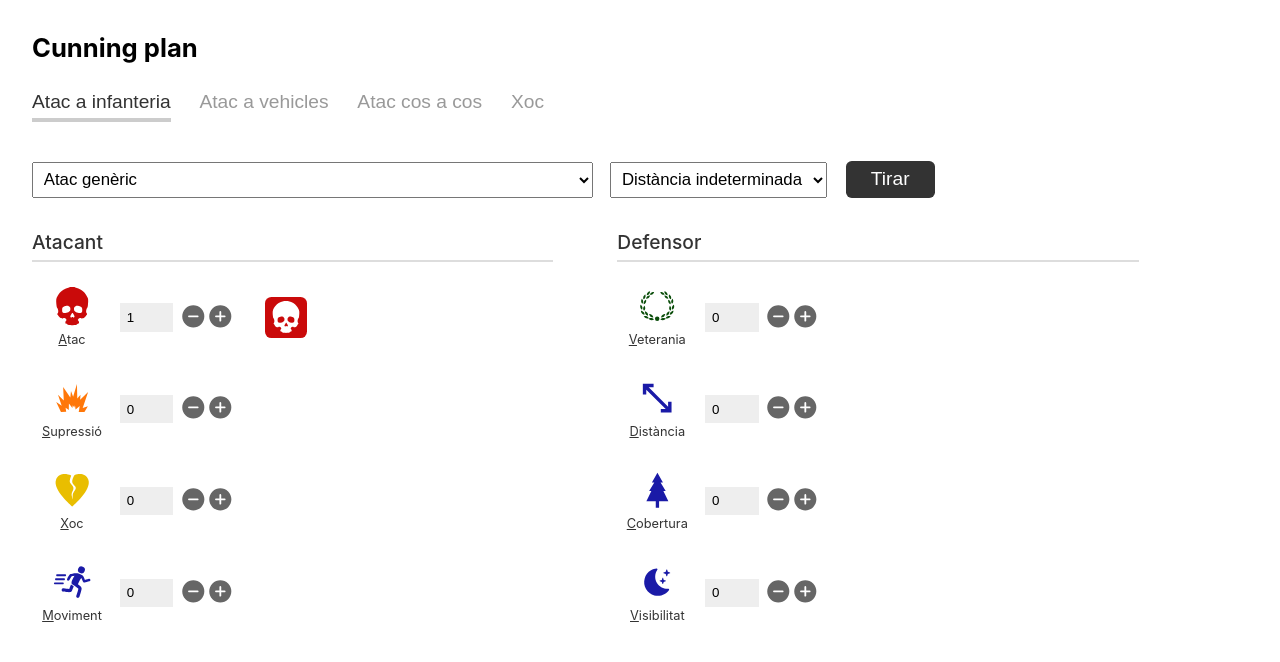
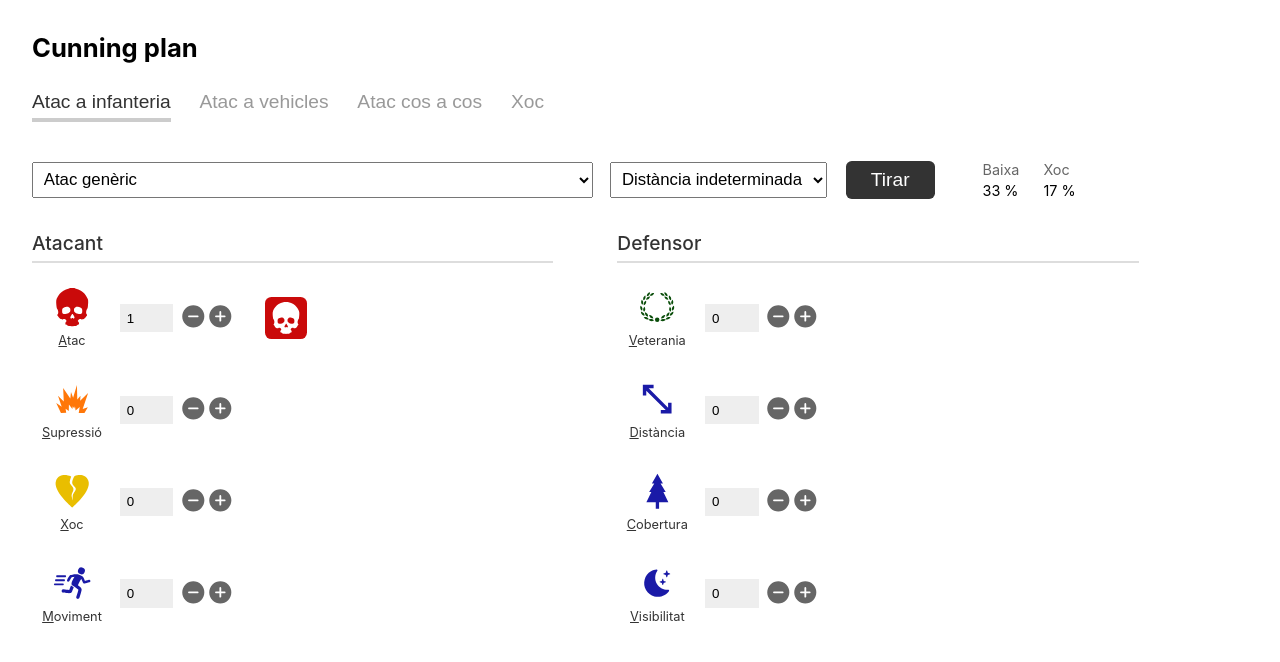
Before and after one commit to marticongost/cunning-plan, a React (Create React App) app: page / in a window 1280 px wide. Shown: the top 662 px of the page. Built offline with nearby package versions, Linux system fonts and the light colour scheme.

Commit message:
Added roll result predictions

```diff
--- a/src/AttackSimulator.js
+++ b/src/AttackSimulator.js
@@ -81,8 +81,23 @@ export default function AttackSimulator() {
             diceScore={results =>
                 (results.critical || 0) * 100000
                 + (results.supression || 0) * 1000
-                + (results.hits || 0)
-            }/>
+                + (results.hit || 0)
+            }
+            predictions={[
+                {
+                    title: 'Baixa',
+                    test: results => (results.critical || 0) > 0
+                },
+                {
+                    title: 'Xoc',
+                    test: results => (
+                        (results.critical || 0) < 1 && (
+                            (results.hit || 0) > 0
+                            || (results.supression || 0) > 0
+                        )
+                    )
+                }
+            ]}/>
     );
 }
 
--- a/src/RollSimulator.js
+++ b/src/RollSimulator.js
@@ -12,7 +12,8 @@ export default function RollSimulator(props) {
         initialSettings,
         dicePresets,
         diceEffects,
-        scoringWeights
+        scoringWeights,
+        predictions
     } = props;
 
     const [settings, setSettings] = useState(initialSettings);
@@ -21,6 +22,9 @@ export default function RollSimulator(props) {
             dicePresets ? dicePresets(settings) : null,
             scoringWeights
         )
+    );
+    const [predictionResults, setPredictionResults] = useState(
+        () => getPredictionResults(diceBucket)
     );
 
     function updateSettings(newValues) {
@@ -34,7 +38,45 @@ export default function RollSimulator(props) {
     function updateDiceAmounts(diceToSet) {
         const newDiceBucket = diceBucket.clone();
         newDiceBucket.setAmounts(diceToSet);
+        setPredictionResults(getPredictionResults(newDiceBucket));
         setDiceBucket(newDiceBucket);
+    }
+
+    function getPredictionResults(diceBucket) {
+        let bruteForcePredictionRoll = diceBucket.clone();
+        const chances = [];
+        const amounts = bruteForcePredictionRoll.getAmounts();
+
+        if (predictions) {
+            for (let i = 0; i < predictions.length; i++) {
+                chances.push(0);
+            }
+            for (let n = 0; n < 10000; n++) {
+                bruteForcePredictionRoll.roll();
+                if (diceEffects) {
+                    const diceEffectsForRoll = diceEffects(
+                        settings,
+                        amounts,
+                        bruteForcePredictionRoll.getResultCount()
+                    );
+                    if (diceEffectsForRoll && diceEffectsForRoll.length) {
+                        bruteForcePredictionRoll = (
+                            bruteForcePredictionRoll.resolveEffects(
+                                diceEffectsForRoll
+                            )
+                            || bruteForcePredictionRoll
+                        );
+                    }
+                }
+                const results = bruteForcePredictionRoll.getEffectiveResultCount();
+                for (let i = 0; i < predictions.length; i++) {
+                    if (predictions[i].test(results)) {
+                        chances[i]++;
+                    }
+                }
+            }
+        }
+        return chances;
     }
 
     function handleRollButtonClick(e) {
@@ -120,6 +162,22 @@ export default function RollSimulator(props) {
             : null
     );
 
+    const predictionsSection = (
+        predictions ?
+            <div className="RollSimulator-predictions">
+                <dl>
+                    {predictions.map(
+                        (prediction, index) =>
+                            <div key={index}>
+                                <dt>{prediction.title}</dt>
+                                <dd>{Math.round(predictionResults[index] / 100)} %</dd>
+                            </div>
+                    )}
+                </dl>
+            </div>
+            : null
+    );
+
     return (
         <div className="RollSimulator">
             <div className="RollSimulator-controls">
@@ -130,6 +188,7 @@ export default function RollSimulator(props) {
                     onClick={handleRollButtonClick}>
                     Tirar
                 </button>
+                {predictionsSection}
             </div>
             <div className="RollSimulator-diceGroups">
                 {diceGroups.map(group =>
--- a/src/css/RollSimulator.css
+++ b/src/css/RollSimulator.css
@@ -2,6 +2,11 @@
 .RollSimulator select {
     font-size: 1.05em;
     padding: 0.4em;
+}
+
+.RollSimulator-controls {
+    display: flex;
+    align-items: center;
 }
 
 .RollSimulator-controls > * + * {
@@ -40,3 +45,34 @@
 .RollSimulator-rollButton:hover {
     background-color: black;
 }
+
+.RollSimulator-predictions {
+    margin-left: 3em;
+}
+
+.RollSimulator-predictions dl {
+    display: flex;
+    align-items: center;
+    margin: 0;
+}
+
+.RollSimulator-predictions dl div {
+    display: flex;
+    flex-direction: column;
+}
+
+.RollSimulator-predictions dl div + div {
+    margin-left: 1.5em;
+}
+
+.RollSimulator-predictions dt,
+.RollSimulator-predictions dd {
+    margin: 0;
+    padding: 0;
+    font-size: 0.9em;
+}
+
+.RollSimulator-predictions dt {
+    color: #666;
+    margin-bottom: 0.3em;
+}
--- a/src/dicebucket.js
+++ b/src/dicebucket.js
@@ -60,6 +60,17 @@ export class DiceBucket {
         for (let die of this) {
             if (die.result) {
                 count[die.result.id] = (count[die.result.id] || 0) + 1;
+            }
+        }
+        return count;
+    }
+
+    getEffectiveResultCount() {
+        const count = {};
+        for (let die of this) {
+            const result = die.effectiveResult;
+            if (result) {
+                count[result.id] = (count[result.id] || 0) + 1;
             }
         }
         return count;
```
